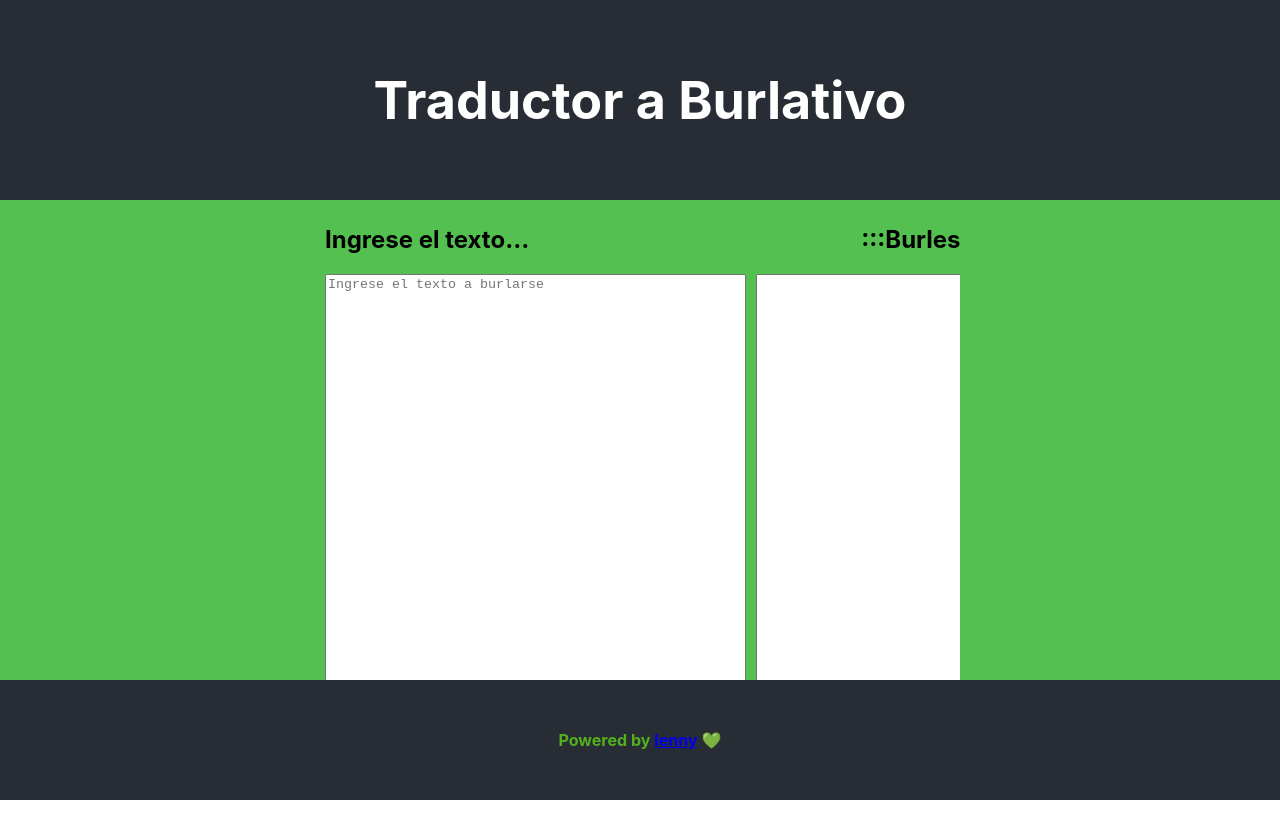
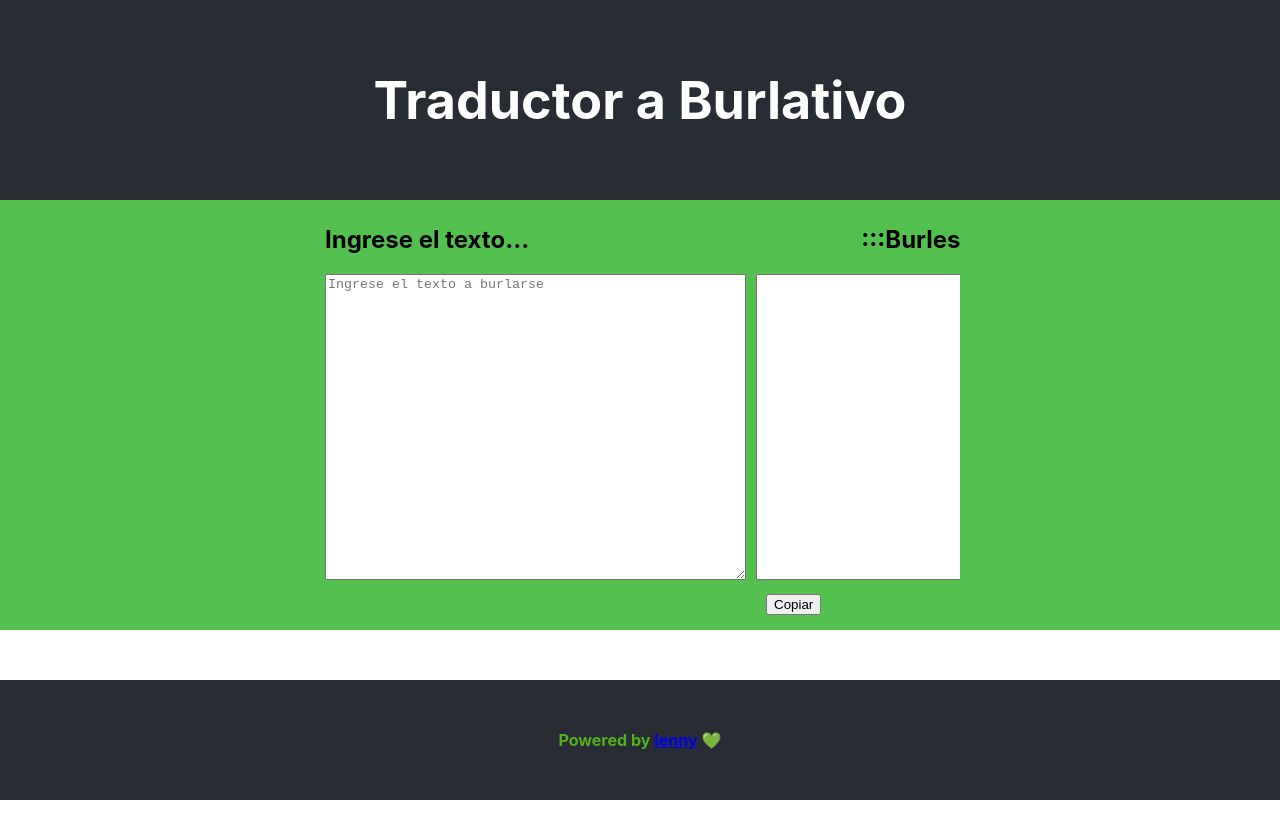
Before and after one commit to leanuy/burlativo, a React (Create React App) app: page / in a window 1280 px wide. Shown: the top 838 px of the page. After the commit the page ends 800 px from the top, so only its background shows below. Built offline with nearby package versions, Linux system fonts and the light colour scheme.

Commit message:
arreglos

```diff
--- a/src/App.css
+++ b/src/App.css
@@ -43,7 +43,7 @@ body {
   background-color: rgb(84, 192, 80);
   margin-left: 25%;
   margin-right: 25%;
-  margin-bottom: 5%;
+  margin-bottom: 5px;
   overflow-y: scroll;
   -webkit-overflow-scrolling: touch;
   flex: auto;
--- a/src/TextInput/TextInput.js
+++ b/src/TextInput/TextInput.js
@@ -5,7 +5,7 @@ const textInput = (props) => {
     return (
         <div className="inputBox">
             <h2>Ingrese el texto...</h2>
-            <textarea rows="30" cols="50" value={props.input} onChange={props.changed}
+            <textarea rows="20" cols="50" value={props.input} onChange={props.changed}
                 placeholder="Ingrese el texto a burlarse" />
         </div>
     );
--- a/src/TextOutput/TextOutput.js
+++ b/src/TextOutput/TextOutput.js
@@ -7,7 +7,7 @@ const textOuput = (props) => {
     return (
         <div className="outputBox">
             <h2 className="titulo-salida">:::Burlese:::</h2>
-            <textarea rows="30" cols="50" value={props.salida} onChange={props.changed} />
+            <textarea rows="20" cols="50" value={props.salida} onChange={props.changed} />
             <CopyToClipboard onCopy={props.copiado} text={props.salida}>
                 <button className="copy-button">Copiar</button>
             </CopyToClipboard>
```
